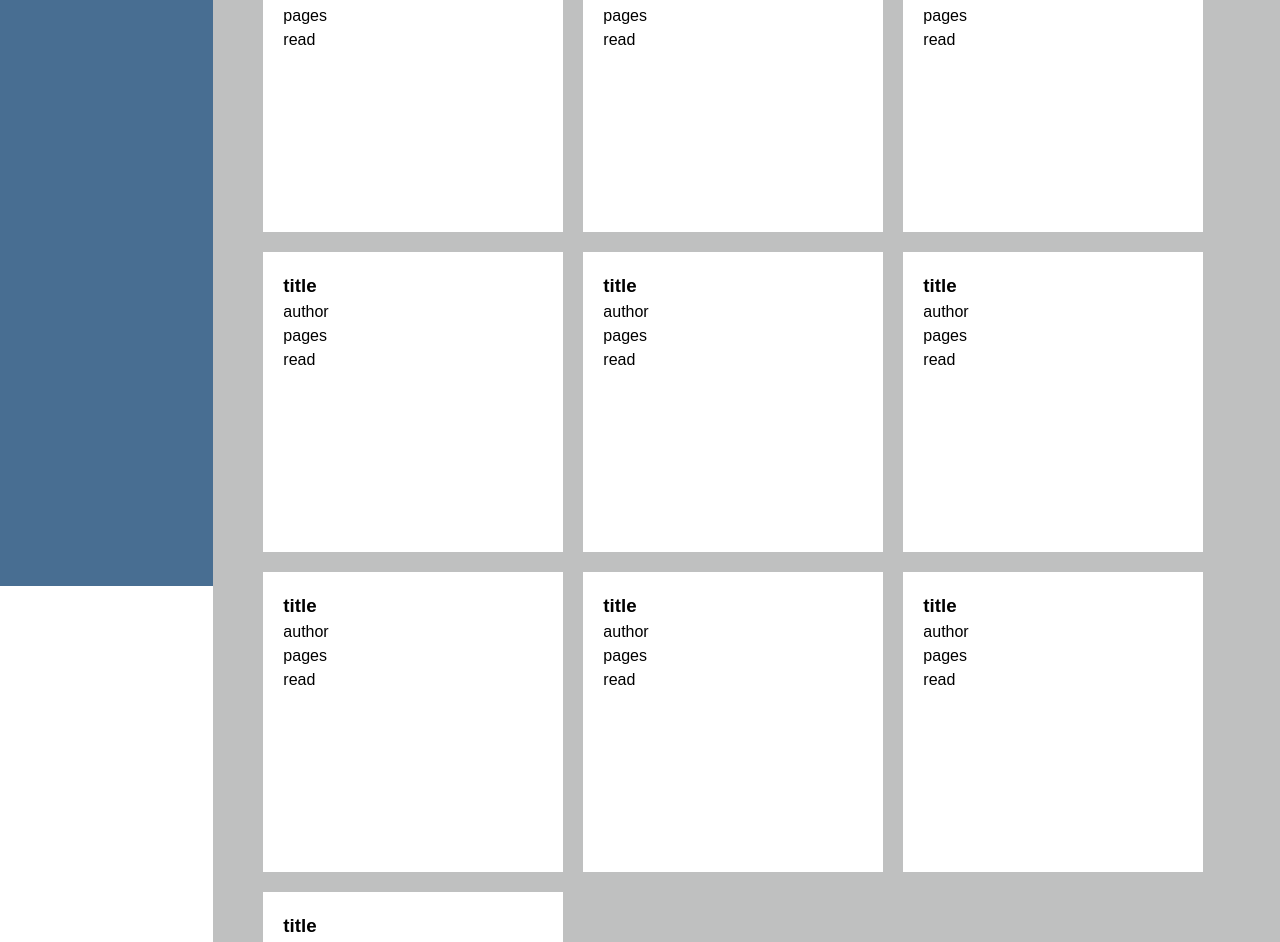
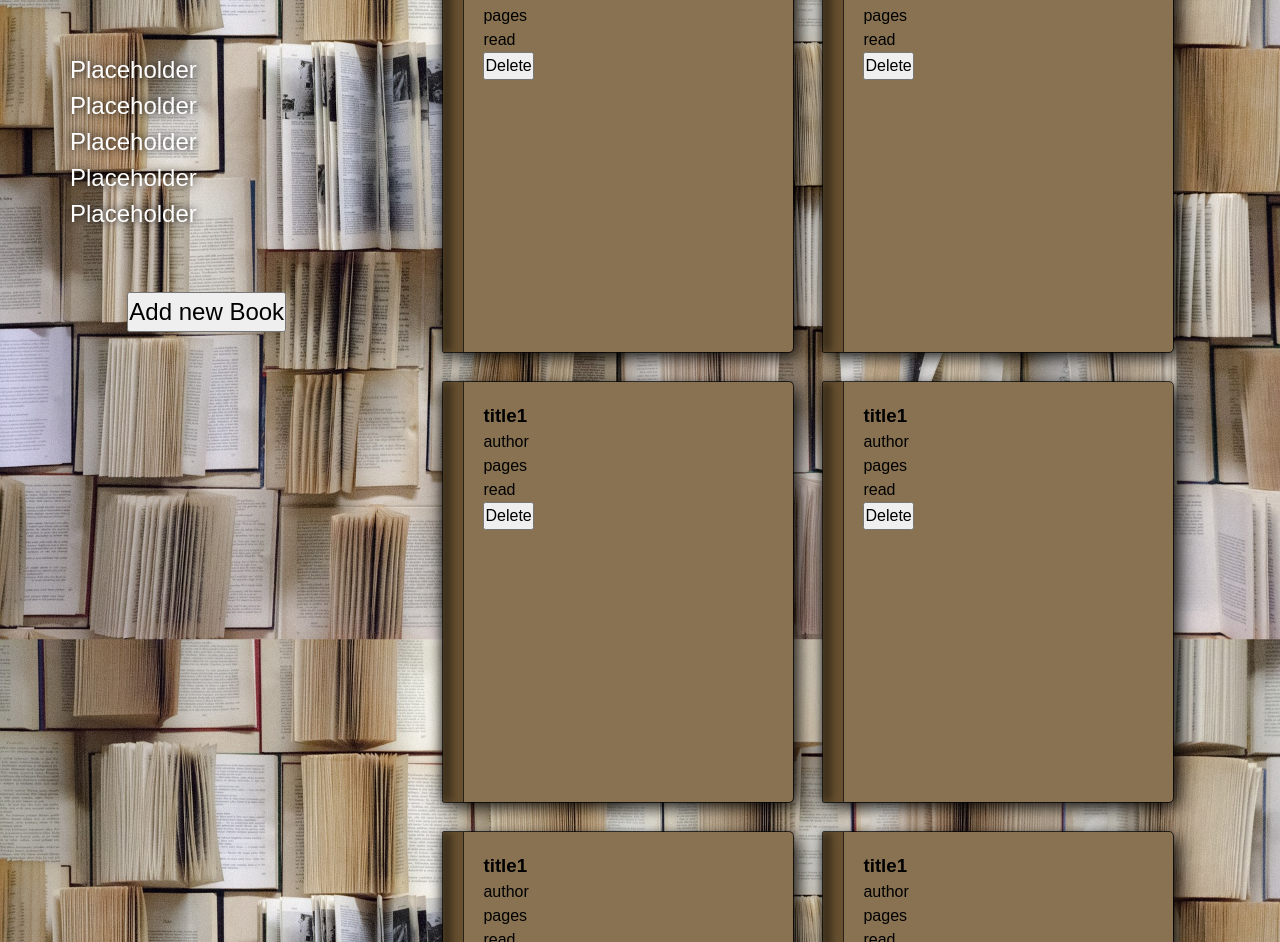
Before and after one commit to waechtler-hannes/library, a plain HTML site: page index.html in a window 1280 px wide. Shown: the part 214-1156 px from the top of the page. Drawn offline with Linux system fonts and the light colour scheme.

Commit message:
Change appearance of books, header and sidebar
Made books look a little like real books.
Changed background-image.

```diff
--- a/index.html
+++ b/index.html
@@ -9,75 +9,110 @@
 </head>
 <body>
     <div class="website-layout">
+        <div class="main-content">
+            <div class="card">
+                <h3 class="title">title1</h3>
+                <p class="author">author</p>
+                <p class="pages">pages</p>
+                <p class="read">read</p>
+                <button type="button">Delete</button>
+            </div>
+            <div class="card">
+                <h3 class="title">title1</h3>
+                <p class="author">author</p>
+                <p class="pages">pages</p>
+                <p class="read">read</p>
+                <button type="button">Delete</button>
+            </div>
+            <div class="card">
+                <h3 class="title">title1</h3>
+                <p class="author">author</p>
+                <p class="pages">pages</p>
+                <p class="read">read</p>
+                <button type="button">Delete</button>
+            </div>
+            <div class="card">
+                <h3 class="title">title1</h3>
+                <p class="author">author</p>
+                <p class="pages">pages</p>
+                <p class="read">read</p>
+                <button type="button">Delete</button>
+            </div>
+            <div class="card">
+                <h3 class="title">title1</h3>
+                <p class="author">author</p>
+                <p class="pages">pages</p>
+                <p class="read">read</p>
+                <button type="button">Delete</button>
+            </div>
+            <div class="card">
+                <h3 class="title">title1</h3>
+                <p class="author">author</p>
+                <p class="pages">pages</p>
+                <p class="read">read</p>
+                <button type="button">Delete</button>
+            </div>
+            <div class="card">
+                <h3 class="title">title1</h3>
+                <p class="author">author</p>
+                <p class="pages">pages</p>
+                <p class="read">read</p>
+                <button type="button">Delete</button>
+            </div>
+            <div class="card">
+                <h3 class="title">title1</h3>
+                <p class="author">author</p>
+                <p class="pages">pages</p>
+                <p class="read">read</p>
+                <button type="button">Delete</button>
+            </div>
+            <div class="card">
+                <h3 class="title">title1</h3>
+                <p class="author">author</p>
+                <p class="pages">pages</p>
+                <p class="read">read</p>
+                <button type="button">Delete</button>
+            </div>
+            <div class="card">
+                <h3 class="title">title1</h3>
+                <p class="author">author</p>
+                <p class="pages">pages</p>
+                <p class="read">read</p>
+                <button type="button">Delete</button>
+            </div>
+            <div class="card">
+                <h3 class="title">title1</h3>
+                <p class="author">author</p>
+                <p class="pages">pages</p>
+                <p class="read">read</p>
+                <button type="button">Delete</button>
+            </div>
+            <div class="card">
+                <h3 class="title">title1</h3>
+                <p class="author">author</p>
+                <p class="pages">pages</p>
+                <p class="read">read</p>
+                <button type="button">Delete</button>
+            </div>
+        </div>
         <div class="sidebar">
-            <h2>Add new Book</h2>
-            <h2></h2>
+            <div>
+                <h2>Sidebar Header</h2>
+            </div>
+            <div>
+                <p>Placeholder</p>
+                <p>Placeholder</p>
+                <p>Placeholder</p>
+                <p>Placeholder</p>
+                <p>Placeholder</p>
+            </div>
+            <div class="sidebar-button">
+                <p><button type="button">Add new Book</button></p>
+            </div>
         </div>
         <div class="header">
             <h1 class="logo">Book Library</h1>
         </div>
-        <div class="main-content">
-            <div class="card">
-                <h3>title1</h3>
-                <p>author</p>
-                <p>pages</p>
-                <p>read</p>
-            </div>
-            <div class="card">
-                <h3>title2</h3>
-                <p>author</p>
-                <p>pages</p>
-                <p>read</p>
-            </div>
-            <div class="card">
-                <h3>title3</h3>
-                <p>author</p>
-                <p>pages</p>
-                <p>read</p>
-            </div>
-            <div class="card">
-                <h3>title</h3>
-                <p>author</p>
-                <p>pages</p>
-                <p>read</p>
-            </div>
-            <div class="card">
-                <h3>title</h3>
-                <p>author</p>
-                <p>pages</p>
-                <p>read</p>
-            </div>
-            <div class="card">
-                <h3>title</h3>
-                <p>author</p>
-                <p>pages</p>
-                <p>read</p>
-            </div>
-            <div class="card">
-                <h3>title</h3>
-                <p>author</p>
-                <p>pages</p>
-                <p>read</p>
-            </div>
-            <div class="card">
-                <h3>title</h3>
-                <p>author</p>
-                <p>pages</p>
-                <p>read</p>
-            </div>
-            <div class="card">
-                <h3>title</h3>
-                <p>author</p>
-                <p>pages</p>
-                <p>read</p>
-            </div>
-            <div class="card">
-                <h3>title</h3>
-                <p>author</p>
-                <p>pages</p>
-                <p>read</p>
-            </div>
-        </div>
     </div>
 </body>
 </html>
--- a/style.css
+++ b/style.css
@@ -25,8 +25,9 @@ input, button, textarea, select {
     grid-template-areas:
         "header header"
         "sidebar main-content";
-    grid-template-columns: 1fr 5fr;
-    align-items: start;
+    grid-template-columns: max-content 1fr;
+    background-image: url(./img/background.jpg);
+    background-size: 100%;
 }
 
 .header {
@@ -34,11 +35,12 @@ input, button, textarea, select {
     position: sticky;
     top: 0px;
     height: 12vh;
-    background-color: rgb(87, 117, 110);
     display: grid;
     align-items: center;
-    padding-left: 50px;
-    color: white;
+    justify-items: center;
+    color: #ffffff;
+    background-color: rgba(255, 145, 0, 0.9);
+    text-shadow: 0px 0px 5px black;
 }
 
 .logo {
@@ -48,24 +50,58 @@ input, button, textarea, select {
 .sidebar {
     grid-area: sidebar;
     position: sticky;
+    top: 12vh;
     padding: 50px;
-    top: 12vh;
     height: 88vh;
-    background-color: rgb(72, 110, 146);
-    color: white;
+    color: #ffffff;
+    display: grid;
+    gap: 60px;
+    grid-auto-rows: max-content;
+}
+
+.sidebar h2 {
+    font-size: 2.5rem;
+    text-shadow: 0px 0px 10px black;
+}
+
+.sidebar p {
+    font-size: 1.5rem;
+    text-shadow: 0px 0px 10px black;
+    margin-left: 20px;
+}
+
+.sidebar .sidebar-button {
+    justify-self: center;
 }
 
 .main-content {
     grid-area: main-content;
-    background-color: rgb(191, 192, 192);
     display: grid;
-    grid-template-columns: repeat(auto-fit, 300px);
-    grid-auto-rows: 300px;
-    gap: 20px;
+    grid-template-columns: repeat(auto-fit, 350px);
+    grid-auto-rows: 420px;
+    gap: 30px;
     padding: 50px;
 }
 
 .card {
     padding: 20px;
-    background-color: white;
+    background-color: rgba(136, 114, 81);
+    border-radius: 1px;
+    border-top-right-radius: 4px;
+    border-bottom-right-radius: 4px;
+    outline: 1px solid rgba(0, 0, 0, 0.7);
+    box-shadow: 5px 5px 20px 0px rgba(0, 0, 0);
+    border-left: 20px solid rgba(88, 65, 31, 0.658);
+    position: relative;
 }
+
+.card:before {
+    content: " ";
+    position: absolute;
+    top: 0px;
+    left: 0px;
+    bottom: 0px;
+    width: 10px;
+    border-left: 1px solid rgba(0, 0, 0, 0.7);
+    box-shadow: -22px 0px 10px 0px rgba(0, 0, 0, 0.5);
+}
```
Also changed, not shown: img/background.jpg (added).
